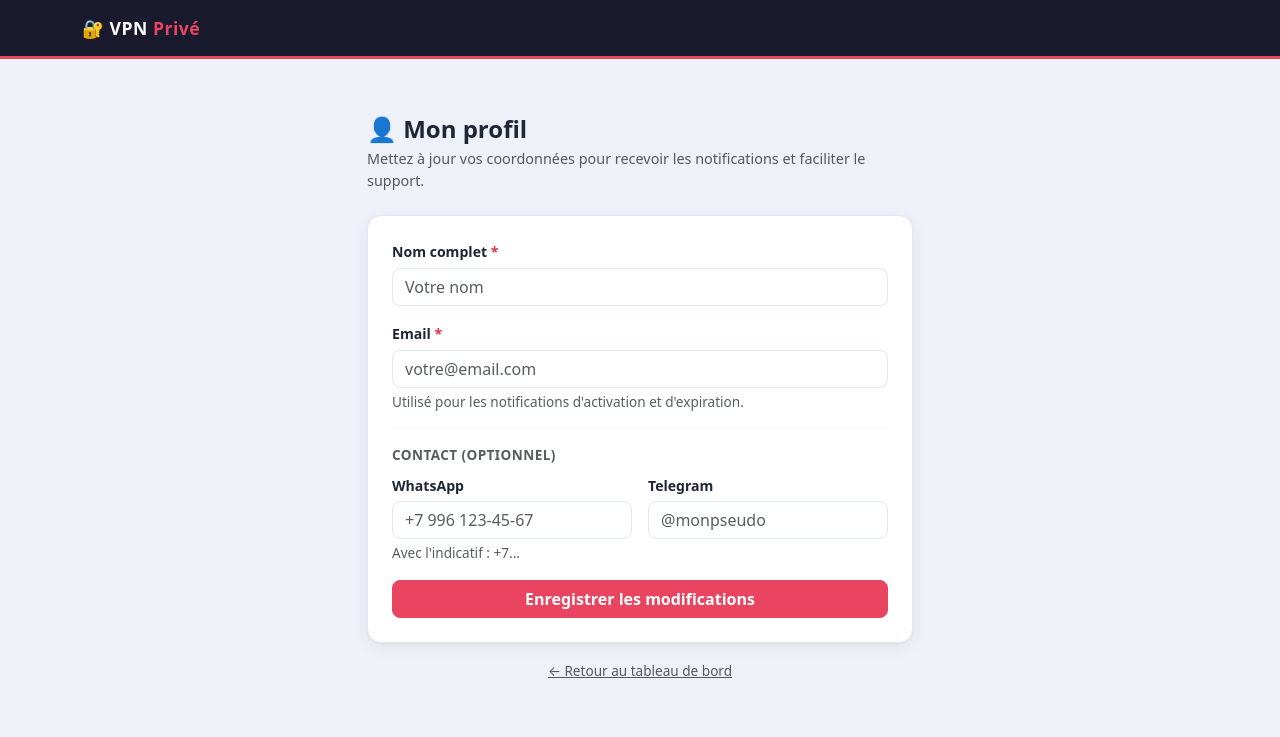
After one commit to benus-code/Fact_vpn, a Flask app: template templates/profil.html in a window 1280 px wide. The commit adds this page. Shown: the top 737 px of the page. Run offline with Flask 3, Linux system fonts and the light colour scheme; the template is opened without the code that fills it, so the values that code supplies are empty.

Commit message:
feat: email notifications + profil page + WA quick-links
app.py:
- Add send_email() via Gmail SMTP (skips @vpn.local, silent if unconfigured)
- Add smtp_email / smtp_password to SETTINGS_DEFAULTS + admin_update_settings
- Add /profil route: users update their email, WhatsApp, Telegram
- Add /admin/broadcast route: send bulk email to all subscribers
- Send welcome email automatically when admin records a payment

admin.html:
- SMTP config fields (Gmail address + app password) in settings form
- Broadcast form with subject, message, channel (email / email+telegram)
- WA quick-link 💬 button next to each user in the users table

admin_user.html:
- WA dropdown with 3 pre-filled messages (activated / J-3 reminder / expired)

dashboard.html:
- "Mes coordonnées" card with Modifier button → /profil
- Warning badge when email ends with @vpn.local

templates/profil.html:
- New page: update name, real email, WhatsApp, Telegram
- Alert banner if current email is @vpn.local

cron_expire.py:
- Add send_reminder_email() using smtplib (reads SMTP settings from DB)
- Add J-3 reminder check: sends email to subscribers expiring in 3 days

https://claude.ai/code/session_01NAseAi1BwtBqsjvprjHD7b

```diff
--- a/app.py
+++ b/app.py
@@ -10,6 +10,10 @@ import hashlib
 import subprocess
 import urllib.request
 import json
+import smtplib
+import ssl
+from email.mime.text import MIMEText
+from email.mime.multipart import MIMEMultipart
 from datetime import date, datetime, timedelta
 from functools import wraps
 from flask import (Flask, render_template, request, redirect,
@@ -34,6 +38,8 @@ SETTINGS_DEFAULTS = {
     "telegram_chat_id":   "",
     "support_telegram":   "",   # ex: https://t.me/tonpseudo
     "support_whatsapp":   "",   # ex: +7 996 637-23-58
+    "smtp_email":         "benuslavision@gmail.com",
+    "smtp_password":      "",   # Mot de passe d'application Gmail
 }
 
 # ─── DB helpers ───────────────────────────────────────────────────────────────
@@ -140,6 +146,30 @@ def notify_telegram(message):
         urllib.request.urlopen(req, timeout=5)
     except Exception as e:
         app.logger.warning(f"Telegram notify failed: {e}")
+
+def send_email(to_email, subject, body_html):
+    """Envoie via Gmail SMTP. Ignore les adresses @vpn.local et les configs vides."""
+    if not to_email or '@' not in to_email or to_email.endswith('@vpn.local'):
+        return False
+    s = get_settings()
+    addr = s.get('smtp_email', '').strip()
+    pwd  = s.get('smtp_password', '').strip()
+    if not addr or not pwd:
+        return False
+    try:
+        msg = MIMEMultipart('alternative')
+        msg['Subject'] = subject
+        msg['From']    = f"VPN Privé <{addr}>"
+        msg['To']      = to_email
+        msg.attach(MIMEText(body_html, 'html', 'utf-8'))
+        ctx = ssl.create_default_context()
+        with smtplib.SMTP_SSL('smtp.gmail.com', 465, context=ctx) as srv:
+            srv.login(addr, pwd)
+            srv.sendmail(addr, to_email, msg.as_string())
+        return True
+    except Exception as e:
+        app.logger.error(f"send_email → {to_email}: {e}")
+        return False
 
 # ─── iptables helpers ─────────────────────────────────────────────────────────
 def iptables_block_peer(ip_vpn):
@@ -286,6 +316,35 @@ def dashboard():
         today=date.today()
     )
 
+@app.route("/profil", methods=["GET", "POST"])
+@login_required
+def profil():
+    if session.get("is_admin"):
+        return redirect(url_for("admin_panel"))
+    uid = session["user_id"]
+    db  = get_db()
+    user = db.execute("SELECT * FROM users WHERE id = ?", (uid,)).fetchone()
+    if request.method == "POST":
+        nom      = request.form.get("nom", "").strip()
+        email    = request.form.get("email", "").strip().lower()
+        whatsapp = request.form.get("whatsapp", "").strip()
+        telegram = request.form.get("telegram", "").strip()
+        if not nom or not email:
+            flash("Nom et email sont requis.", "danger")
+            return render_template("profil.html", user=user)
+        if db.execute("SELECT id FROM users WHERE email = ? AND id != ?", (email, uid)).fetchone():
+            flash("Cet email est déjà utilisé.", "danger")
+            return render_template("profil.html", user=user)
+        db.execute(
+            "UPDATE users SET nom=?, email=?, whatsapp=?, telegram=? WHERE id=?",
+            (nom, email, whatsapp or None, telegram or None, uid)
+        )
+        db.commit()
+        session["user_nom"] = nom
+        flash("✅ Informations mises à jour.", "success")
+        return redirect(url_for("profil"))
+    return render_template("profil.html", user=user)
+
 @app.route("/changer_mdp", methods=["POST"])
 @login_required
 def changer_mdp():
@@ -358,7 +417,8 @@ def admin_update_settings():
     db = get_db()
     for key in ["beneficiaire", "telephone", "banque", "montant", "reference",
                 "telegram_bot_token", "telegram_chat_id",
-                "support_telegram", "support_whatsapp"]:
+                "support_telegram", "support_whatsapp",
+                "smtp_email", "smtp_password"]:
         value = request.form.get(key, "").strip()
         db.execute(
             "INSERT OR REPLACE INTO settings (key, value) VALUES (?, ?)",
@@ -529,8 +589,23 @@ def admin_ajouter_paiement():
             db.execute("UPDATE peers SET actif = 1 WHERE id = ?", (peer["id"],))
 
     db.commit()
-    user = db.execute("SELECT nom FROM users WHERE id = ?", (uid,)).fetchone()
-    flash(f"✅ Paiement enregistré pour {user['nom']} — abonnement jusqu'au {nouvelle_fin.strftime('%d/%m/%Y')}.", "success")
+    user_data = db.execute("SELECT * FROM users WHERE id = ?", (uid,)).fetchone()
+    flash(f"✅ Paiement enregistré pour {user_data['nom']} — abonnement jusqu'au {nouvelle_fin.strftime('%d/%m/%Y')}.", "success")
+    # Email de bienvenue / renouvellement
+    html_welcome = (
+        f"<div style='font-family:sans-serif;max-width:520px;margin:0 auto'>"
+        f"<h2 style='color:#e94560'>✅ Votre accès VPN est actif !</h2>"
+        f"<p>Bonjour <strong>{user_data['nom']}</strong>,</p>"
+        f"<p>Votre abonnement est actif jusqu'au <strong>{nouvelle_fin.strftime('%d/%m/%Y')}</strong>.</p>"
+        f"<p>Connectez-vous à votre espace pour consulter vos appareils et coordonnées de paiement.</p>"
+        f"<p>Besoin d'aide pour l'installation ? Consultez notre guide en vous connectant.</p>"
+        f"<hr><small style='color:#888'>VPN Privé — Service personnel</small></div>"
+    )
+    send_email(user_data['email'], "✅ Votre accès VPN est actif !", html_welcome)
+    notify_telegram(
+        f"💳 <b>Paiement activé</b>\nUser : {user_data['nom']}\n"
+        f"Fin : {nouvelle_fin.strftime('%d/%m/%Y')}"
+    )
     return redirect(url_for("admin_user_detail", uid=uid))
 
 @app.route("/admin/abonnement/modifier", methods=["POST"])
@@ -550,6 +625,34 @@ def admin_modifier_abo():
     flash("Abonnement mis à jour.", "success")
     return redirect(url_for("admin_user_detail", uid=uid))
 
+@app.route("/admin/broadcast", methods=["POST"])
+@login_required
+@admin_required
+def admin_broadcast():
+    subject = request.form.get("subject", "").strip() or "Information VPN"
+    message = request.form.get("message", "").strip()
+    channel = request.form.get("channel", "email")
+    if not message:
+        flash("Message vide.", "danger")
+        return redirect(url_for("admin_panel"))
+    db = get_db()
+    users = db.execute("SELECT * FROM users WHERE is_admin = 0").fetchall()
+    sent_email = 0
+    for u in users:
+        if channel in ("email", "both"):
+            html = (
+                f"<div style='font-family:sans-serif;max-width:520px;margin:0 auto'>"
+                f"<p>Bonjour <strong>{u['nom']}</strong>,</p>"
+                f"<p>{message.replace(chr(10), '<br>')}</p>"
+                f"<hr><small style='color:#888'>VPN Privé — Service personnel</small></div>"
+            )
+            if send_email(u["email"], subject, html):
+                sent_email += 1
+    if channel in ("telegram", "both"):
+        notify_telegram(f"📢 <b>Broadcast</b>\n{message}")
+    flash(f"✅ Envoyé à {sent_email} abonné(s) par email.", "success")
+    return redirect(url_for("admin_panel"))
+
 # ─── Run ──────────────────────────────────────────────────────────────────────
 if __name__ == "__main__":
     init_app_db()
--- /dev/null
+++ b/templates/profil.html
@@ -0,0 +1,69 @@
+{% extends "base.html" %}
+{% block title %}Mon profil — VPN Privé{% endblock %}
+{% block content %}
+
+<div class="row justify-content-center" style="margin-top:2rem; margin-bottom:2rem;">
+  <div class="col-lg-6 col-md-8">
+
+    <h4 class="fw-bold mb-1">👤 Mon profil</h4>
+    <p class="text-muted mb-4" style="font-size:.9rem;">
+      Mettez à jour vos coordonnées pour recevoir les notifications et faciliter le support.
+    </p>
+
+    {% if user.email and user.email.endswith('@vpn.local') %}
+    <div class="alert alert-warning d-flex align-items-start gap-2 mb-4">
+      <span style="font-size:1.1rem;">⚠</span>
+      <div>
+        <strong>Email temporaire détecté</strong><br>
+        <span style="font-size:.88rem;">
+          Votre email actuel (<code>{{ user.email }}</code>) est un email de test —
+          vous ne pouvez pas recevoir les notifications.
+          Entrez votre vrai email ci-dessous.
+        </span>
+      </div>
+    </div>
+    {% endif %}
+
+    <div class="card p-4">
+      <form method="POST">
+        <div class="mb-3">
+          <label class="form-label fw-semibold">Nom complet <span class="text-danger">*</span></label>
+          <input type="text" name="nom" class="form-control"
+                 value="{{ user.nom }}" required placeholder="Votre nom">
+        </div>
+        <div class="mb-3">
+          <label class="form-label fw-semibold">Email <span class="text-danger">*</span></label>
+          <input type="email" name="email" class="form-control"
+                 value="{{ user.email }}" required placeholder="votre@email.com">
+          <div class="form-text">Utilisé pour les notifications d'activation et d'expiration.</div>
+        </div>
+
+        <hr class="my-3">
+        <p class="small text-muted fw-bold mb-2" style="letter-spacing:.4px;">CONTACT (OPTIONNEL)</p>
+
+        <div class="row g-3 mb-3">
+          <div class="col-sm-6">
+            <label class="form-label">WhatsApp</label>
+            <input type="text" name="whatsapp" class="form-control"
+                   value="{{ user.whatsapp or '' }}" placeholder="+7 996 123-45-67">
+            <div class="form-text">Avec l'indicatif : +7...</div>
+          </div>
+          <div class="col-sm-6">
+            <label class="form-label">Telegram</label>
+            <input type="text" name="telegram" class="form-control"
+                   value="{{ user.telegram or '' }}" placeholder="@monpseudo">
+          </div>
+        </div>
+
+        <button type="submit" class="btn btn-primary w-100">Enregistrer les modifications</button>
+      </form>
+    </div>
+
+    <div class="text-center mt-3">
+      <a href="{{ url_for('dashboard') }}" class="text-muted small">← Retour au tableau de bord</a>
+    </div>
+
+  </div>
+</div>
+
+{% endblock %}
```
Also changed, not shown: cron_expire.py (+60 -3 lines), templates/admin.html (+53 -1 lines), templates/admin_user.html (+30 -3 lines), templates/dashboard.html (+28 -0 lines).
